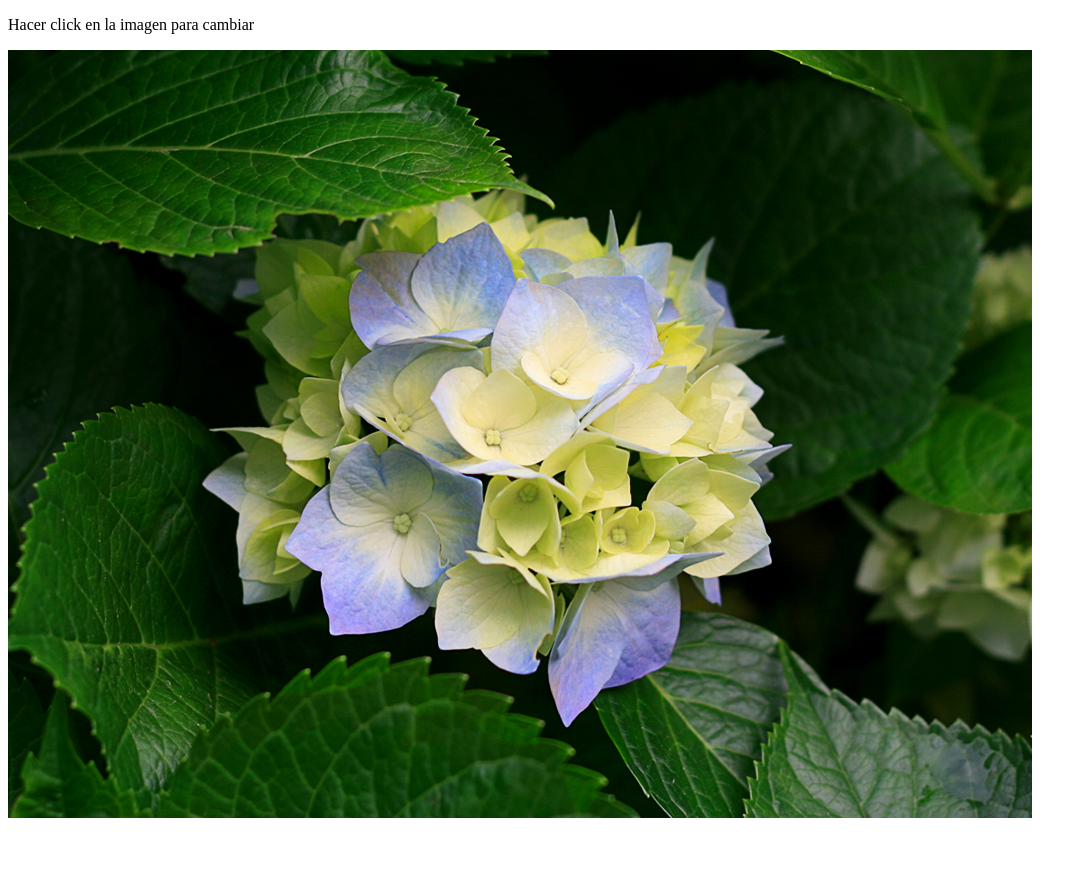
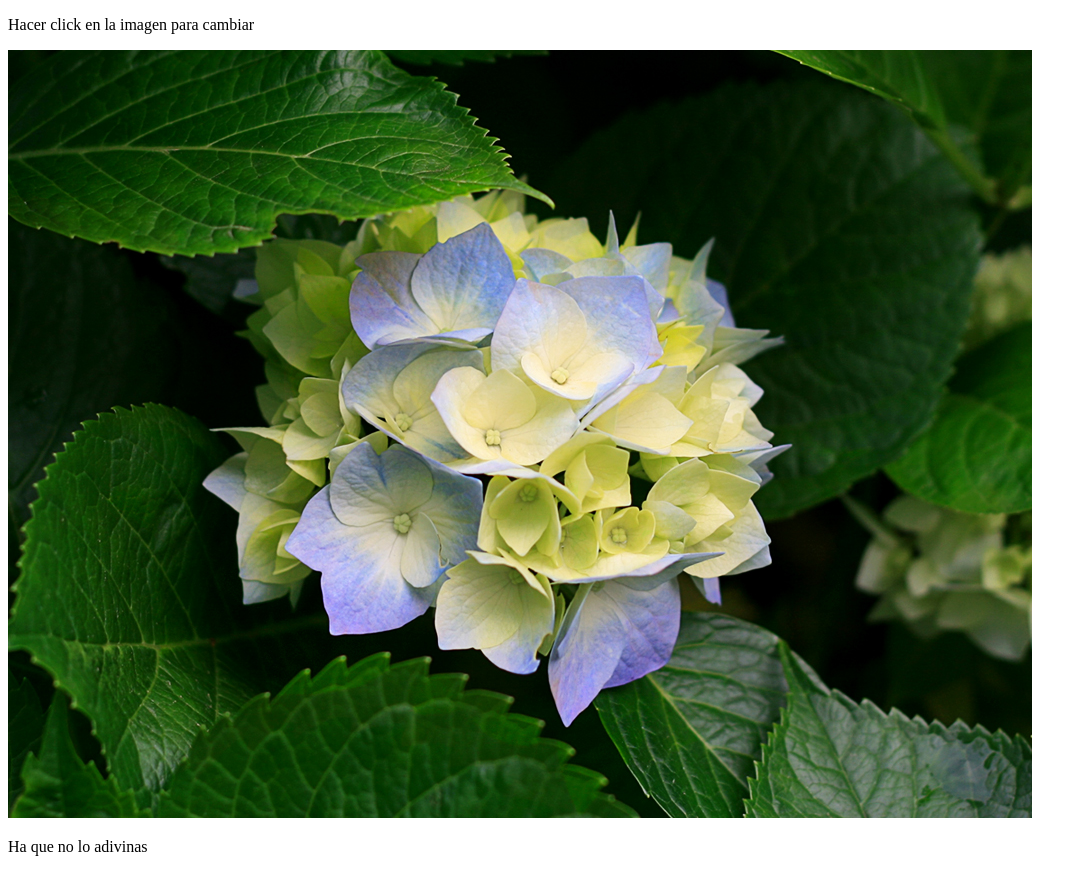
Before and after one commit to aarincon16/Images-changer, a plain HTML site: page index.html in a window 1280 px wide. Shown: the whole page, without its empty margins (0-1087 px from the left). Before the commit the page ends 830 px from the top, so only its background shows below. Drawn offline with Linux system fonts and the light colour scheme.

Commit message:
lo que sea

```diff
--- a/index.html
+++ b/index.html
@@ -7,5 +7,6 @@
 <p>Hacer click en la imagen para cambiar</p>
 <img src="images/1.jpg">
 <script type="text/javascript" src="js/images-changer.js"></script>
+<p>Ha que no lo adivinas</p>
 </body>
 </html>
```
